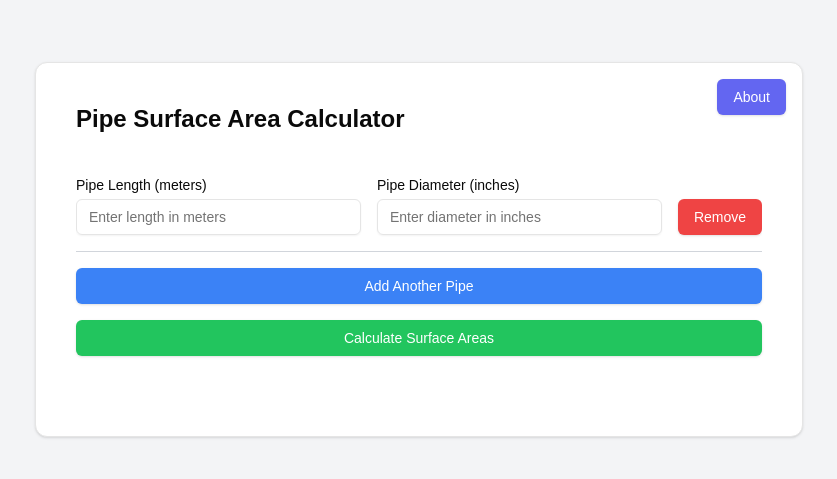
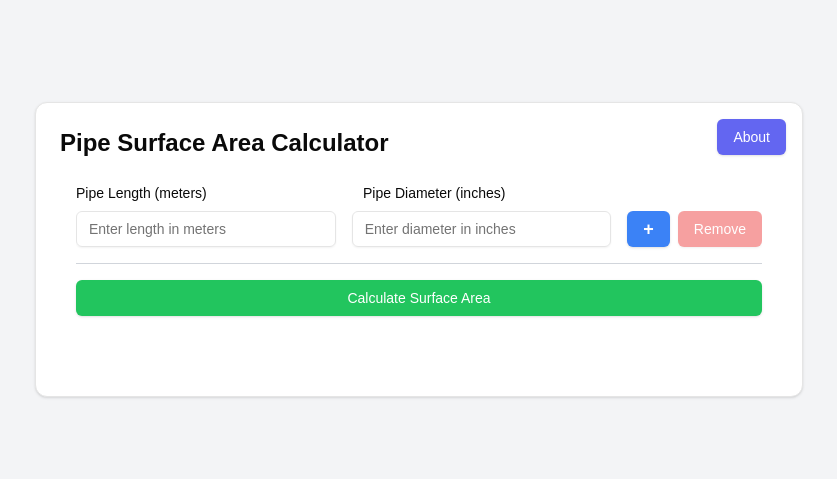
Before and after one commit to MohammedAli123454/Calculator, a Next.js app: page / in a window 1280 px wide. Shown: the part 167-646 px from the top of the page, without its empty margins (221-1058 px from the left). Built offline with nearby package versions, Linux system fonts and the light colour scheme.

Commit message:
uI modified

```diff
--- a/app/SurfaceAreaCalculation/page.tsx
+++ b/app/SurfaceAreaCalculation/page.tsx
@@ -9,7 +9,8 @@ import { Dialog, DialogContent, DialogTitle, DialogDescription } from "@/compone
 
 // Nominal pipe sizes with corresponding values in meters
 const nominalPipeSizes: { [key: string]: number } = {
-  "0.075": 0.0267,
+  "0.50": 0.0213,
+  "0.75": 0.0267,
   "1": 0.0334,
   "2": 0.0603,
   "3": 0.0889,
@@ -53,10 +54,22 @@ export default function MultiplePipeSurfaceAreaCalculator() {
     totalSurfaceAreaMetersSquared: string;
   } | null>(null);
 
-
+  const [formError, setFormError] = useState<string | null>(null); // Error state
   const [isAboutDialogOpen, setIsAboutDialogOpen] = useState(false); // About dialog state
 
   const handleFormSubmit = (formData: FormData) => {
+    // Check if all fields are filled
+    const allFieldsFilled = formData.pipes.every(
+      (pipe) => pipe.length.trim() !== "" && pipe.diameterInches.trim() !== ""
+    );
+
+    if (!allFieldsFilled) {
+      setFormError("Please fill all the fields or remove the blank fields");
+      return;
+    }
+
+    setFormError(null); // Clear any previous error message
+
     let totalLengthMeters = 0;
     let totalSurfaceAreaMetersSquared = 0;
 
@@ -88,8 +101,6 @@ export default function MultiplePipeSurfaceAreaCalculator() {
       totalLengthMeters: totalLengthMeters.toFixed(2),
       totalSurfaceAreaMetersSquared: totalSurfaceAreaMetersSquared.toFixed(2),
     });
-
-
   };
 
   return (
@@ -103,19 +114,29 @@ export default function MultiplePipeSurfaceAreaCalculator() {
           About
         </Button>
 
-        <CardHeader>
+        <CardHeader className="p-2">
           <h2 className="text-2xl font-bold mb-4">Pipe Surface Area Calculator</h2>
         </CardHeader>
 
         <CardContent>
           <form onSubmit={handleSubmit(handleFormSubmit)} className="space-y-4">
+            {formError && <p className="text-red-500">{formError}</p>} {/* Error message */}
+            <div className="relative">
+              {/* Fixed Labels without background */}
+              <div className="sticky top-0 z-10 flex space-x-4 mb-2">
+                <div className="flex-1">
+                  <label className="block text-sm font-medium">Pipe Length (meters)</label>
+                </div>
+                <div className="flex-1">
+                  <label className="block text-sm font-medium">Pipe Diameter (inches)</label>
+                </div>
+                <div className="w-28"></div> {/* Empty space for buttons */}
+              </div>
+
               <div className="space-y-4 overflow-y-auto max-h-96">
                 {fields.map((field, index) => (
                   <div key={field.id} className="flex items-center space-x-4">
                     <div className="flex-1">
-                    {index === 0 && (
-                      <label className="block text-sm font-medium mb-1">Pipe Length (meters)</label>
-                    )}
                       <Input
                         type="number"
                         step="0.01"
@@ -125,9 +146,6 @@ export default function MultiplePipeSurfaceAreaCalculator() {
                       />
                     </div>
                     <div className="flex-1">
-                    {index === 0 && (
-                      <label className="block text-sm font-medium mb-1">Pipe Diameter (inches)</label>
-                    )}
                       <Input
                         type="number"
                         step="0.01"
@@ -136,26 +154,31 @@ export default function MultiplePipeSurfaceAreaCalculator() {
                         className="block w-full"
                       />
                     </div>
+                    <div className="flex space-x-2">
                       <Button
                         type="button"
-                    onClick={() => remove(index)}
-                    className="bg-red-500 text-white hover:bg-red-600 self-end"
+                        onClick={() => append({ length: "", diameterInches: "" })}
+                        className="bg-blue-500 text-white hover:bg-blue-600 flex-1 font-bold text-lg"
+                      >
+                        +
+                      </Button>
+                      {/* Disable remove button if it's the first item */}
+                      <Button
+                        type="button"
+                        onClick={() => index > 0 && remove(index)}
+                        className="bg-red-500 text-white hover:bg-red-600 flex-1"
+                        disabled={index === 0}
                       >
                         Remove
                       </Button>
                     </div>
+                  </div>
                 ))}
                 <hr className="border-t border-gray-300 w-full mt-4" />
               </div>
-            <Button
-              type="button"
-              onClick={() => append({ length: "", diameterInches: "" })}
-              className="w-full bg-blue-500 text-white hover:bg-blue-600"
-            >
-              Add Another Pipe
-            </Button>
-            <Button type="submit" className="w-full bg-green-500 text-white hover:bg-green-600 mt-4">
-              Calculate Surface Areas
+            </div>
+            <Button type="submit" className="bg-green-500 text-white hover:bg-green-600 w-full">
+              Calculate Surface Area
             </Button>
           </form>
         </CardContent>
@@ -207,7 +230,6 @@ export default function MultiplePipeSurfaceAreaCalculator() {
           </DialogContent>
         </Dialog>
       )}
-
     </div>
   );
 }
```
Lines whose indentation alone changed are shown as unchanged.
